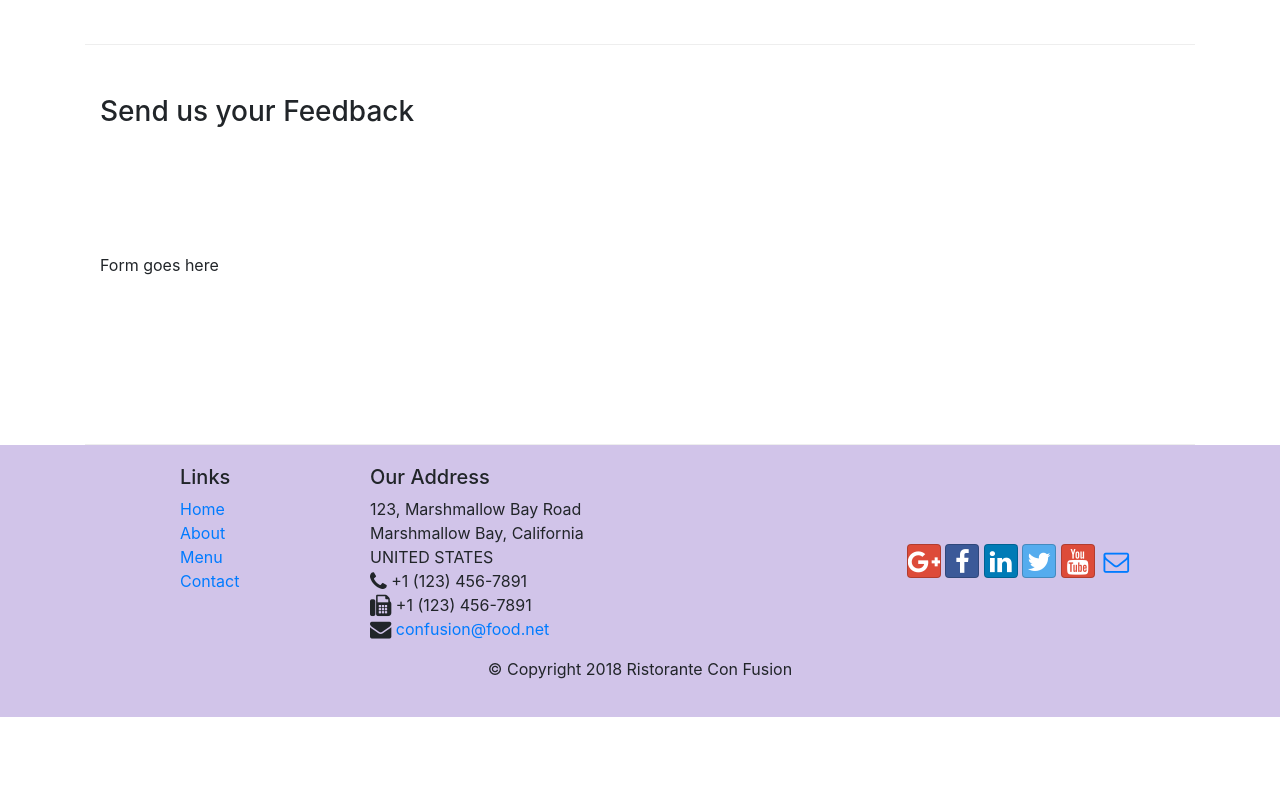
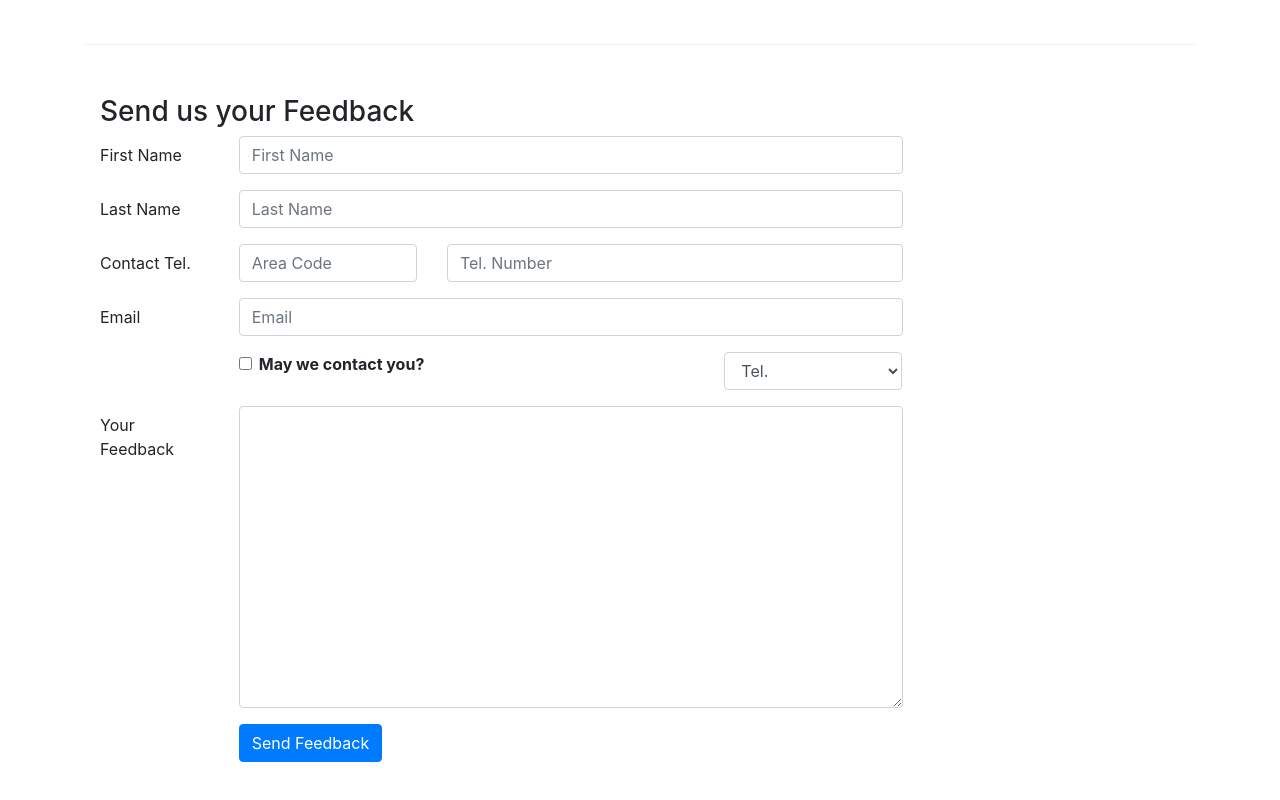
Before and after one commit to Salman-Shaikh17/btstrp-site, a website: page contactus.html in a window 1280 px wide. Shown: the part 820-1620 px from the top of the page. Before the commit the page ends 1537 px from the top, so only its background shows below. Drawn offline with nearby package versions, Linux system fonts and the light colour scheme.

Commit message:
Added a contact form

```diff
--- a/contactus.html
+++ b/contactus.html
@@ -88,7 +88,71 @@
               <h3>Send us your Feedback</h3>
            </div>
             <div class="col-12 col-md-9">
-                Form goes here
+                <form>
+                    <div class="form-group row">
+                        <label for="firstname" class="col-md-2 col-form-label">First Name</label>
+                        <div class="col-md-10">
+                            <input type="text" class="form-control" id="firstname" name="firstname"
+                                placeholder="First Name">
+                        </div>
+                    </div>
+                    <div class="form-group row">
+                        <label for="lastname" class="col-md-2 col-form-label">Last Name</label>
+                        <div class="col-md-10">
+                            <input type="text" class="form-control" id="lastname" name="lastname"
+                                placeholder="Last Name">
+                        </div>
+                    </div>
+                    <div class="form-group row">
+                        <label for="telnum" class="col-12 col-md-2 col-form-label">Contact Tel.</label>
+                        <div class="col-5 col-md-3">
+                            <input type="tel" class="form-control" id="areacode" name="areacode"
+                                placeholder="Area Code">
+                        </div>
+                        <div class="col-7 col-md-7">
+                            <input type="tel" class="form-control" id="telnum" name="telnum"
+                                placeholder="Tel. Number">
+                        </div>
+                    </div>
+                    <div class="form-group row">
+                        <label for="emailid" class="col-md-2 col-form-label">Email</label>
+                        <div class="col-md-10">
+                            <input type="email" class="form-control" id="emailid" name="emailid"
+                                placeholder="Email">
+                        </div>
+                    </div>
+                    <div class="form-group row">
+                        <div class="col-md-6 offset-md-2">
+                            <div class="form-check">
+                                <input type="checkbox" class="form-check-input"
+                                    name="approve" id="approve" value="">
+                                    <label class="form-check-label" for="approve">
+                                        <strong>May we contact you?</strong>
+                                    </label>
+                            </div>
+                        </div>
+                        <div class="col-md-3 offset-md-1">
+                            <select class="form-control">
+                                <option>Tel.</option>
+                                <option>Email</option>
+                            </select>
+                        </div>
+                    </div>
+                    <div class="form-group row">
+                        <label for="feedback" class="col-md-2 col-form-label">Your Feedback</label>
+                        <div class="col-md-10">
+                            <textarea class="form-control" id="feedback" name="feedback"
+                                rows="12"></textarea>
+                        </div>
+                    </div>
+                    <div class="form-group row">
+                        <div class="offset-md-2 col-md-10">
+                            <button type="submit" class="btn btn-primary">
+                                Send Feedback
+                            </button>
+                        </div>
+                    </div>
+                </form>
             </div>
              <div class="col-12 col-md">
             </div>
```
